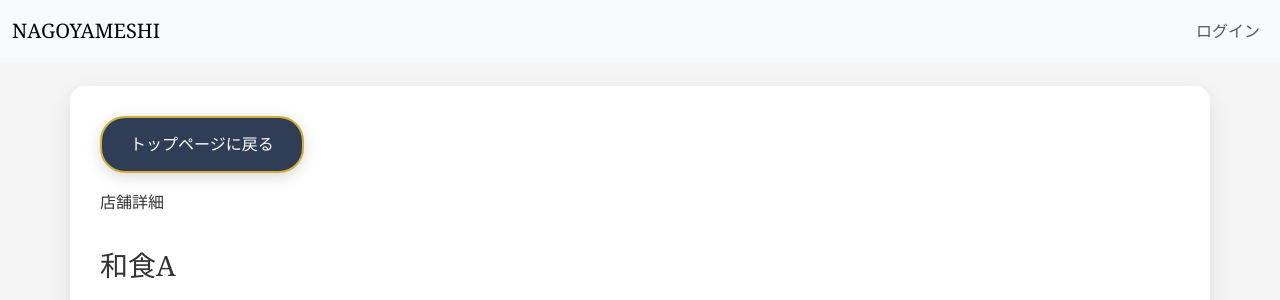
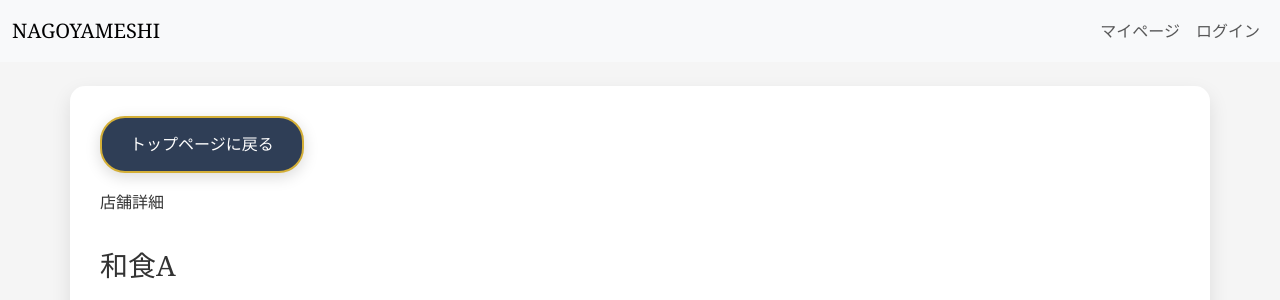
Before and after one commit to o1-mat/django-tabelog-kadai, a Django app: page /restaurant/1 in a window 1280 px wide. Shown: the top 300 px of the page. Run offline with Django 5.2, Linux system fonts and the light colour scheme; data comes from the database, SQL or seed files in the repository; data that the repository does not hold is empty; parts of the project's set-up code (start-up, migrations or seed data) failed here and were passed over.

Commit message:
Add files via upload

```diff
--- a/kadai_002/templates/base.html
+++ b/kadai_002/templates/base.html
@@ -13,16 +13,16 @@
     <!-- Navigation Bar -->
     <nav class="navbar navbar-expand-lg navbar-light bg-light">
         <div class="container-fluid">
-            <a class="navbar-brand" href="{% url 'home' %}">NAGOYAMESHI</a> <!-- ホームページへのリンク -->
+            <a class="navbar-brand" href="#">NAGOYAMESHI</a>
             <button class="navbar-toggler" type="button" data-bs-toggle="collapse" data-bs-target="#navbarNav" aria-controls="navbarNav" aria-expanded="false" aria-label="Toggle navigation">
                 <span class="navbar-toggler-icon"></span>
             </button>
             <div class="collapse navbar-collapse" id="navbarNav">
                 <ul class="navbar-nav ms-auto">
+                    <li class="nav-item">
+                        <a class="nav-link" href="{% url 'mypage' %}">マイページ</a>
+                    </li>
                     {% if user.is_authenticated %}
-                        <li class="nav-item">
-                            <a class="nav-link" href="{% url 'mypage' %}">マイページ</a>
-                        </li>
                         <li class="nav-item">
                             <a class="nav-link" href="{% url 'account_logout' %}">ログアウト</a>
                         </li>
```
